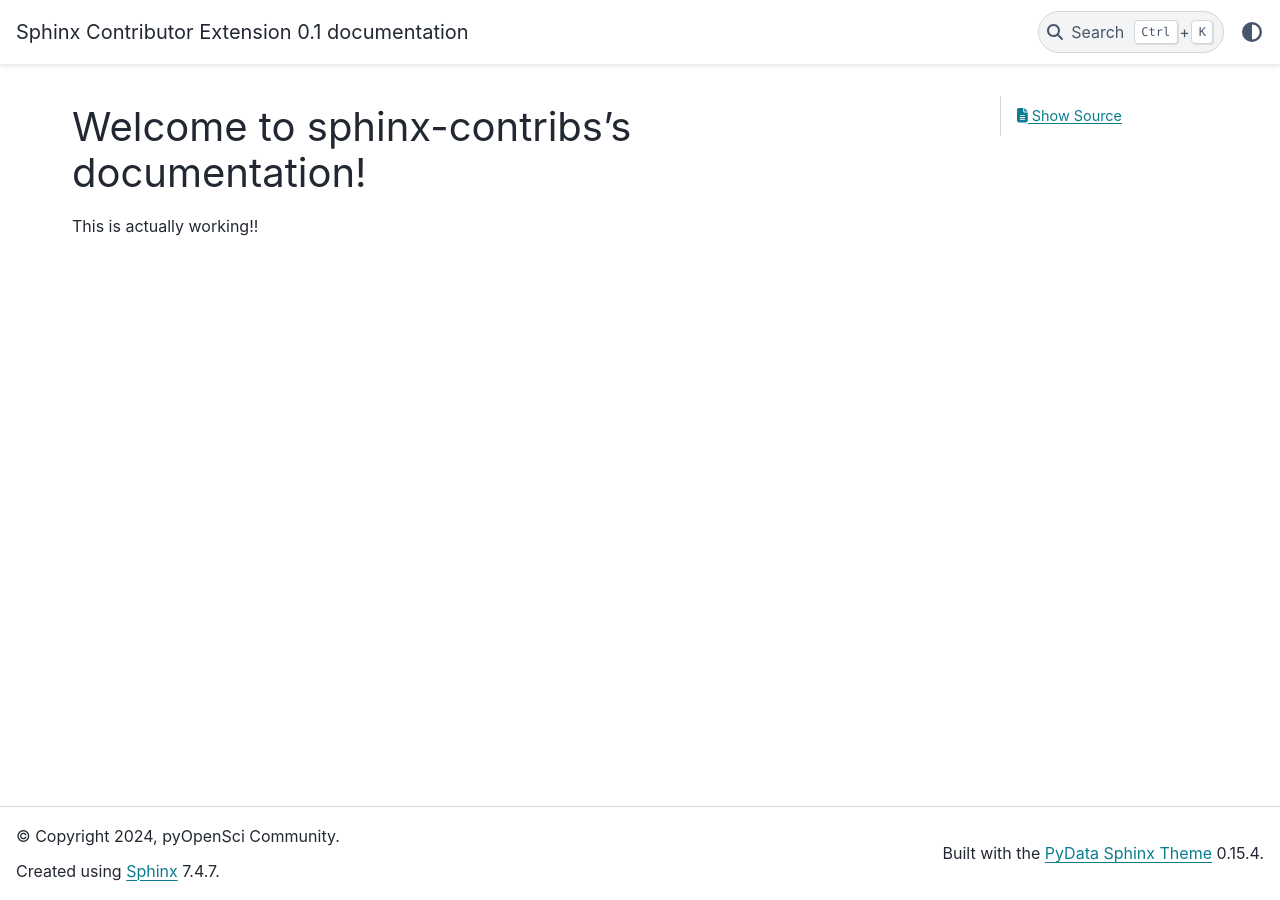
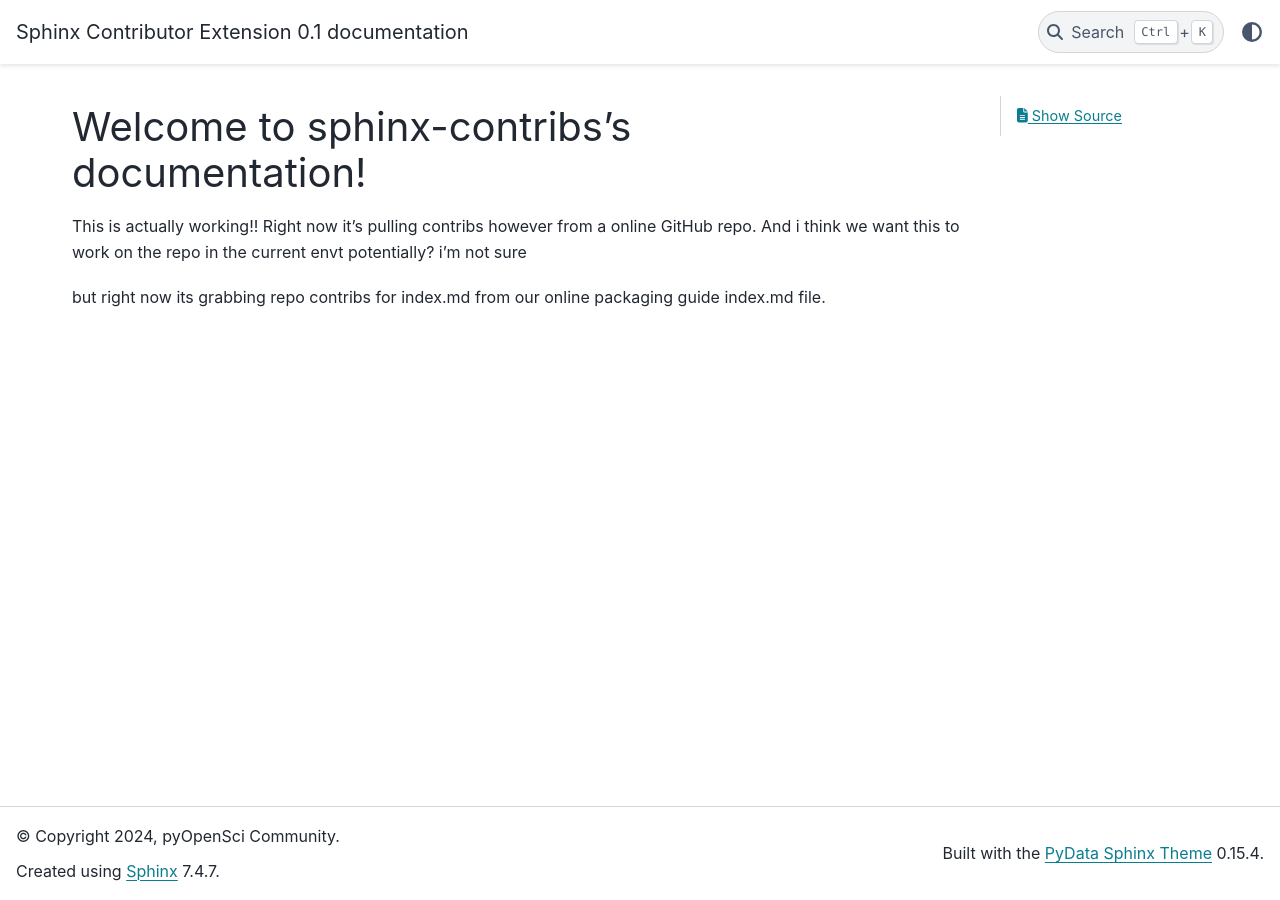
Before and after one commit to pyOpenSci/sphinx-page-contributors, a Sphinx documentation site: the page built from docs/index.md, in a window 1280 px wide. Built offline with Sphinx 7.4.7 and the PyData theme 0.15.4, drawn with Linux system fonts in a browser that asks for light colours.

Commit message:
Fix: working via online repo

```diff
--- a/docs/conf.py
+++ b/docs/conf.py
@@ -25,5 +25,7 @@ exclude_patterns = ["_build", "Thumbs.db", ".DS_Store"]
 html_theme = "pydata_sphinx_theme"
 html_static_path = ["_static"]
 
+# Settings for sphinx-contribs ext
+repo_name = "pyopensci/python-package-guide"
 
 # html_theme_options = {navigation_with_keys: False}
--- a/docs/index.md
+++ b/docs/index.md
@@ -1,3 +1,8 @@
 # Welcome to sphinx-contribs's documentation!
 
-This is actually working!!
+This is actually working!! Right now it's pulling contribs however
+from a online GitHub repo. And i think we want this to work on the repo
+in the current envt potentially? i'm not sure
+
+but right now its grabbing repo contribs for index.md from our online
+packaging guide index.md file.
--- a/src/sphinx_contribs/__init__.py
+++ b/src/sphinx_contribs/__init__.py
@@ -12,6 +12,8 @@ def setup(app: Sphinx):
     app : Sphinx
         _description_
     """
+
+    app.add_config_value("repo_name", "default/repo", "env")
     app.connect("source-read", fetch_unique_committers)
     # app.connect("html-page-context", add_committers_to_context)
     # app.add_config_value("ignore_files", [], "env")
```
Also changed, not shown: 1 other file.
